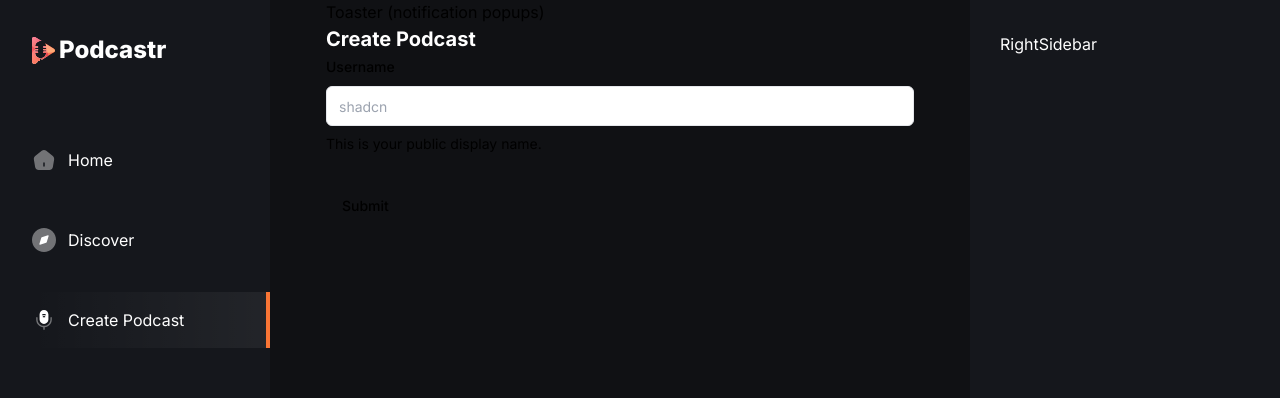
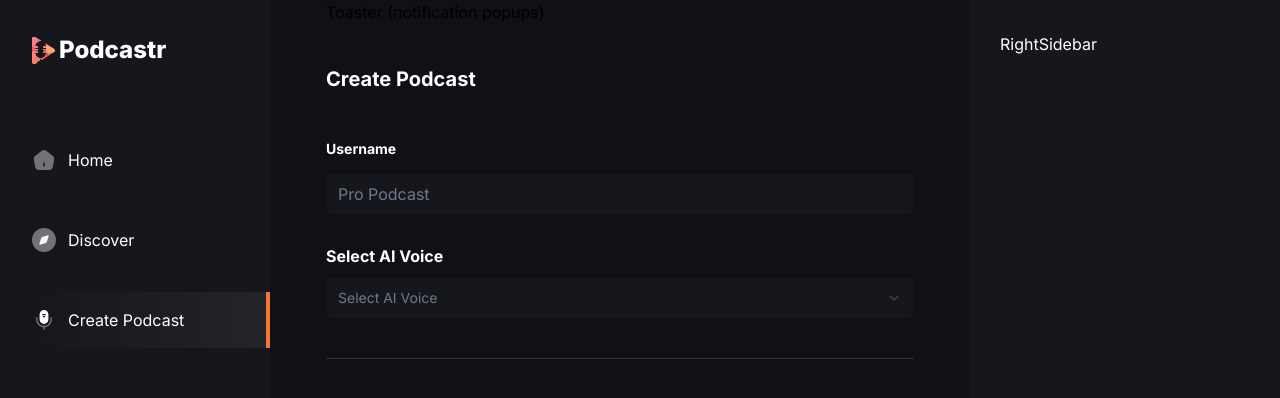
Before and after one commit to Anamay-Upreti/podcastappai, a Next.js app: page /create-podcast in a window 1280 px wide. Shown: the top 398 px of the page. Built offline with nearby package versions, Linux system fonts and the light colour scheme; no server answers.

Commit message:
added-forms-for-ai-voices

```diff
--- a/app/(root)/create-podcast/page.tsx
+++ b/app/(root)/create-podcast/page.tsx
@@ -15,6 +15,17 @@
   FormMessage,
 } from "@/components/ui/form";
 import { Input } from "@/components/ui/input";
+import { Label } from "@radix-ui/react-label";
+import {
+  Select,
+  SelectContent,
+  SelectItem,
+  SelectTrigger,
+  SelectValue,
+} from "@/components/ui/select";
+import { cn } from "@/lib/utils";
+
+const voiceCategories = ['Alloy', 'shimmer', 'nova', 'echo', 'fable', 'onyx']
 
 const formSchema = z.object({
   username: z.string().min(2, {
@@ -39,27 +50,52 @@
   }
 
   return (
-    <section>
+    <section className="mt-10 flex flex-col">
       <h1 className="text-20 font-bold text-white-1">Create Podcast</h1>
       <Form {...form}>
-        <form onSubmit={form.handleSubmit(onSubmit)} className="space-y-8">
+        <form
+          onSubmit={form.handleSubmit(onSubmit)}
+          className="mt-12 flex w-full flex-col"
+        >
+          <div className="flex flex-col gap-[30px] border-b border-black-5 pb-10">
             <FormField
               control={form.control}
-            name="username"
+              name="podcastTitle"
               render={({ field }) => (
-              <FormItem>
-                <FormLabel>Username</FormLabel>
+                <FormItem className="flex flex-col gap-2.5 ">
+                  <FormLabel className="tect-16 font-bold text-white-1">
+                    Username
+                  </FormLabel>
                   <FormControl>
-                  <Input placeholder="shadcn" {...field} />
+                    <Input
+                      className="input-class focus-visible:ring-orange-1"
+                      placeholder="Pro Podcast"
+                      {...field}
+                    />
                   </FormControl>
-                <FormDescription>
-                  This is your public display name.
-                </FormDescription>
-                <FormMessage />
+
+                  <FormMessage className="text-white-1" />
                 </FormItem>
               )}
             />
-          <Button type="submit">Submit</Button>
+            <div className="flex flex-col gap-2.5 ">
+              <Label className="text-16 font-bold text-white-1">
+                Select AI Voice
+              </Label>
+              <Select>
+                <SelectTrigger className={cn('text-16 w-full border-none bg-black-1 text-gray-1') }>
+                  <SelectValue className="placeholder:text-gray-1" placeholder="Select AI Voice" />
+                </SelectTrigger>
+                <SelectContent className="text-16 border-none bg-black-1 font-bold text-white-1 focus:ring-orange-1">
+                 {voiceCategories.map((category) => (
+                 < SelectItem key={category} value={category} className="capitalize focus:bg-orange-1">
+                  {category}
+                 </SelectItem>
+                 ))}
+                </SelectContent>
+              </Select>
+            </div>
+          </div>
         </form>
       </Form>
     </section>
--- /dev/null
+++ b/components/ui/select.tsx
@@ -0,0 +1,160 @@
+"use client"
+
+import * as React from "react"
+import * as SelectPrimitive from "@radix-ui/react-select"
+import { Check, ChevronDown, ChevronUp } from "lucide-react"
+
+import { cn } from "@/lib/utils"
+
+const Select = SelectPrimitive.Root
+
+const SelectGroup = SelectPrimitive.Group
+
+const SelectValue = SelectPrimitive.Value
+
+const SelectTrigger = React.forwardRef<
+  React.ElementRef<typeof SelectPrimitive.Trigger>,
+  React.ComponentPropsWithoutRef<typeof SelectPrimitive.Trigger>
+>(({ className, children, ...props }, ref) => (
+  <SelectPrimitive.Trigger
+    ref={ref}
+    className={cn(
+      "flex h-10 w-full items-center justify-between rounded-md border border-input bg-background px-3 py-2 text-sm ring-offset-background placeholder:text-muted-foreground focus:outline-none focus:ring-2 focus:ring-ring focus:ring-offset-2 disabled:cursor-not-allowed disabled:opacity-50 [&>span]:line-clamp-1",
+      className
+    )}
+    {...props}
+  >
+    {children}
+    <SelectPrimitive.Icon asChild>
+      <ChevronDown className="h-4 w-4 opacity-50" />
+    </SelectPrimitive.Icon>
+  </SelectPrimitive.Trigger>
+))
+SelectTrigger.displayName = SelectPrimitive.Trigger.displayName
+
+const SelectScrollUpButton = React.forwardRef<
+  React.ElementRef<typeof SelectPrimitive.ScrollUpButton>,
+  React.ComponentPropsWithoutRef<typeof SelectPrimitive.ScrollUpButton>
+>(({ className, ...props }, ref) => (
+  <SelectPrimitive.ScrollUpButton
+    ref={ref}
+    className={cn(
+      "flex cursor-default items-center justify-center py-1",
+      className
+    )}
+    {...props}
+  >
+    <ChevronUp className="h-4 w-4" />
+  </SelectPrimitive.ScrollUpButton>
+))
+SelectScrollUpButton.displayName = SelectPrimitive.ScrollUpButton.displayName
+
+const SelectScrollDownButton = React.forwardRef<
+  React.ElementRef<typeof SelectPrimitive.ScrollDownButton>,
+  React.ComponentPropsWithoutRef<typeof SelectPrimitive.ScrollDownButton>
+>(({ className, ...props }, ref) => (
+  <SelectPrimitive.ScrollDownButton
+    ref={ref}
+    className={cn(
+      "flex cursor-default items-center justify-center py-1",
+      className
+    )}
+    {...props}
+  >
+    <ChevronDown className="h-4 w-4" />
+  </SelectPrimitive.ScrollDownButton>
+))
+SelectScrollDownButton.displayName =
+  SelectPrimitive.ScrollDownButton.displayName
+
+const SelectContent = React.forwardRef<
+  React.ElementRef<typeof SelectPrimitive.Content>,
+  React.ComponentPropsWithoutRef<typeof SelectPrimitive.Content>
+>(({ className, children, position = "popper", ...props }, ref) => (
+  <SelectPrimitive.Portal>
+    <SelectPrimitive.Content
+      ref={ref}
+      className={cn(
+        "relative z-50 max-h-96 min-w-[8rem] overflow-hidden rounded-md border bg-popover text-popover-foreground shadow-md data-[state=open]:animate-in data-[state=closed]:animate-out data-[state=closed]:fade-out-0 data-[state=open]:fade-in-0 data-[state=closed]:zoom-out-95 data-[state=open]:zoom-in-95 data-[side=bottom]:slide-in-from-top-2 data-[side=left]:slide-in-from-right-2 data-[side=right]:slide-in-from-left-2 data-[side=top]:slide-in-from-bottom-2",
+        position === "popper" &&
+          "data-[side=bottom]:translate-y-1 data-[side=left]:-translate-x-1 data-[side=right]:translate-x-1 data-[side=top]:-translate-y-1",
+        className
+      )}
+      position={position}
+      {...props}
+    >
+      <SelectScrollUpButton />
+      <SelectPrimitive.Viewport
+        className={cn(
+          "p-1",
+          position === "popper" &&
+            "h-[var(--radix-select-trigger-height)] w-full min-w-[var(--radix-select-trigger-width)]"
+        )}
+      >
+        {children}
+      </SelectPrimitive.Viewport>
+      <SelectScrollDownButton />
+    </SelectPrimitive.Content>
+  </SelectPrimitive.Portal>
+))
+SelectContent.displayName = SelectPrimitive.Content.displayName
+
+const SelectLabel = React.forwardRef<
+  React.ElementRef<typeof SelectPrimitive.Label>,
+  React.ComponentPropsWithoutRef<typeof SelectPrimitive.Label>
+>(({ className, ...props }, ref) => (
+  <SelectPrimitive.Label
+    ref={ref}
+    className={cn("py-1.5 pl-8 pr-2 text-sm font-semibold", className)}
+    {...props}
+  />
+))
+SelectLabel.displayName = SelectPrimitive.Label.displayName
+
+const SelectItem = React.forwardRef<
+  React.ElementRef<typeof SelectPrimitive.Item>,
+  React.ComponentPropsWithoutRef<typeof SelectPrimitive.Item>
+>(({ className, children, ...props }, ref) => (
+  <SelectPrimitive.Item
+    ref={ref}
+    className={cn(
+      "relative flex w-full cursor-default select-none items-center rounded-sm py-1.5 pl-8 pr-2 text-sm outline-none focus:bg-accent focus:text-accent-foreground data-[disabled]:pointer-events-none data-[disabled]:opacity-50",
+      className
+    )}
+    {...props}
+  >
+    <span className="absolute left-2 flex h-3.5 w-3.5 items-center justify-center">
+      <SelectPrimitive.ItemIndicator>
+        <Check className="h-4 w-4" />
+      </SelectPrimitive.ItemIndicator>
+    </span>
+
+    <SelectPrimitive.ItemText>{children}</SelectPrimitive.ItemText>
+  </SelectPrimitive.Item>
+))
+SelectItem.displayName = SelectPrimitive.Item.displayName
+
+const SelectSeparator = React.forwardRef<
+  React.ElementRef<typeof SelectPrimitive.Separator>,
+  React.ComponentPropsWithoutRef<typeof SelectPrimitive.Separator>
+>(({ className, ...props }, ref) => (
+  <SelectPrimitive.Separator
+    ref={ref}
+    className={cn("-mx-1 my-1 h-px bg-muted", className)}
+    {...props}
+  />
+))
+SelectSeparator.displayName = SelectPrimitive.Separator.displayName
+
+export {
+  Select,
+  SelectGroup,
+  SelectValue,
+  SelectTrigger,
+  SelectContent,
+  SelectLabel,
+  SelectItem,
+  SelectSeparator,
+  SelectScrollUpButton,
+  SelectScrollDownButton,
+}
--- a/package.json
+++ b/package.json
@@ -12,6 +12,7 @@
     "@clerk/nextjs": "^5.2.2",
     "@hookform/resolvers": "^3.9.0",
     "@radix-ui/react-label": "^2.1.0",
+    "@radix-ui/react-select": "^2.1.1",
     "@radix-ui/react-slot": "^1.1.0",
     "class-variance-authority": "^0.7.0",
     "classnames": "^2.5.1",
```
Also changed, not shown: 1 other file (tests, documents, lock files or other folders). Lines whose indentation alone changed are shown as unchanged.
